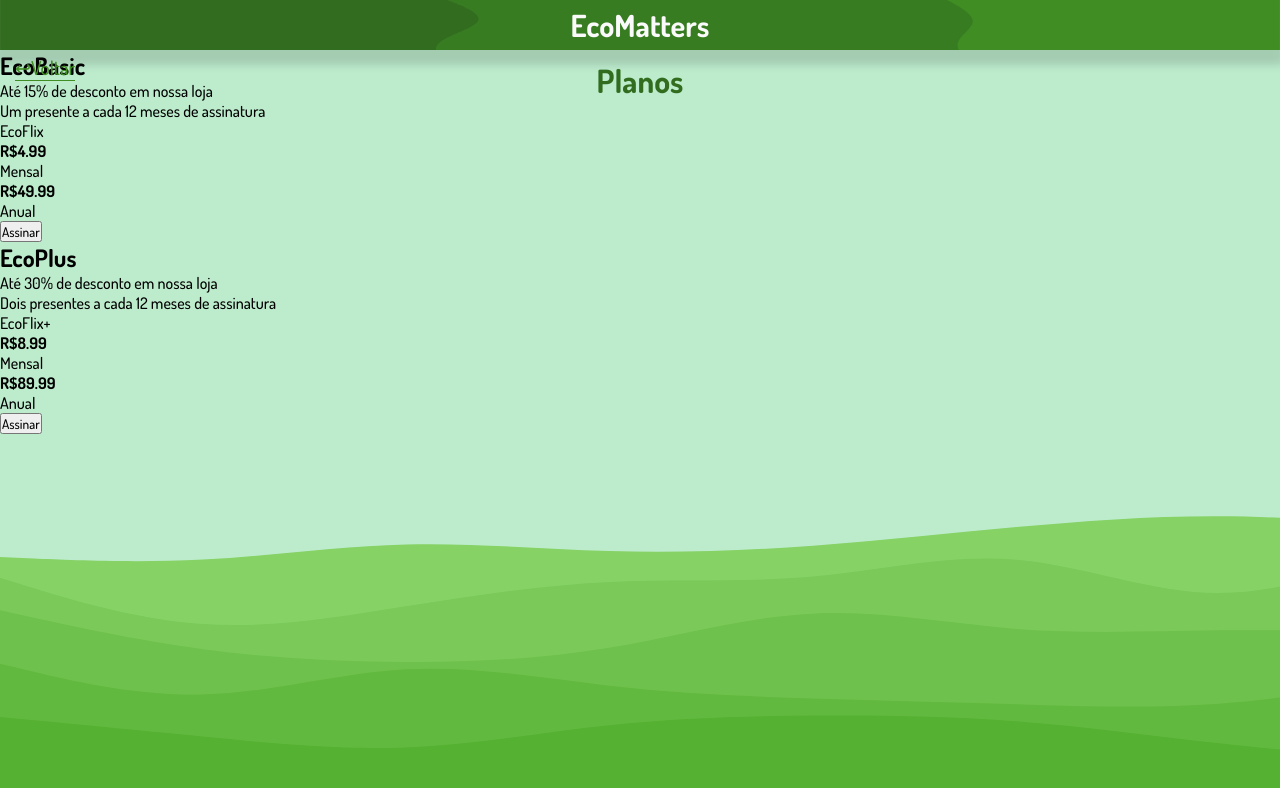
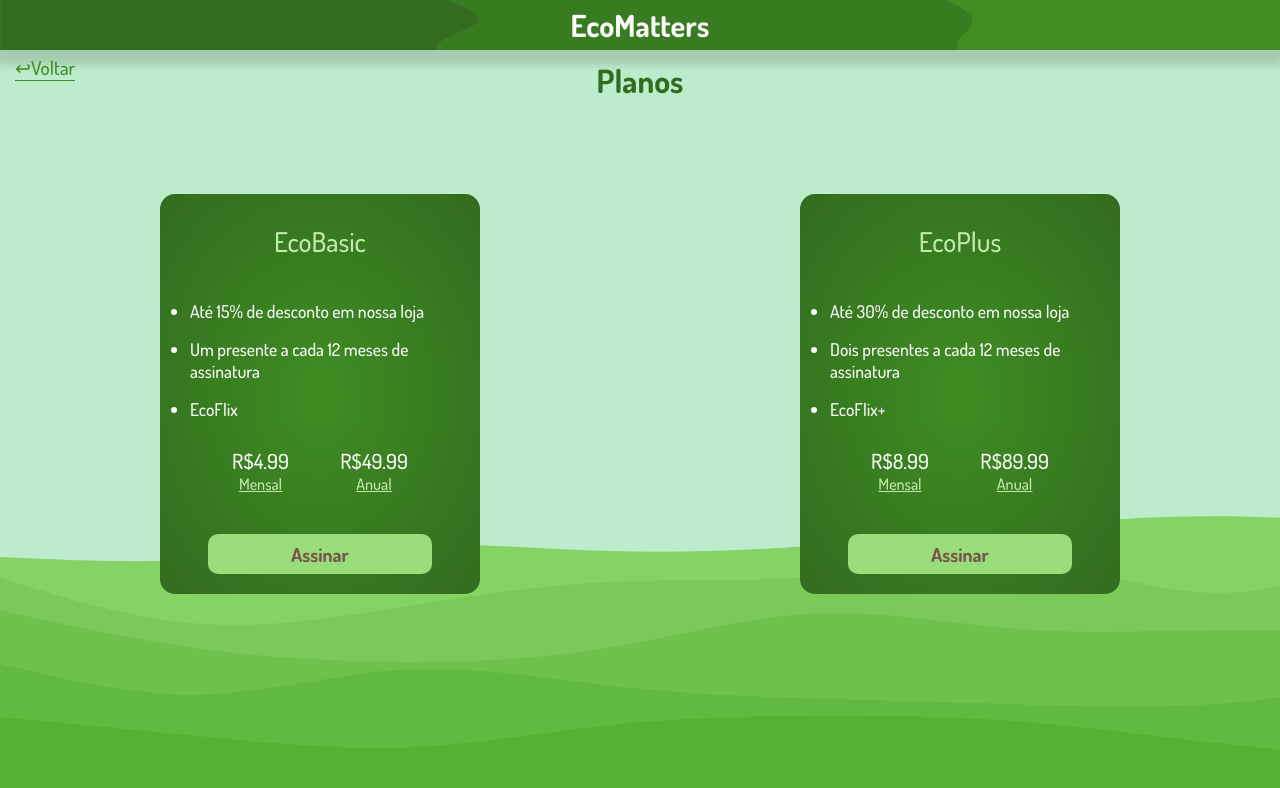
Before and after one commit to matheuslinkdev/ecomatters-react, a React (Vite) app: page /ecomatters-react/planos in a window 1280 px wide. Shown: the top 788 px of the page. Built offline with nearby package versions, Linux system fonts and the light colour scheme.

Commit message:
styles: estilizando planos

```diff
--- a/src/Componentes/Planos/BotaoAssinar/index.jsx
+++ b/src/Componentes/Planos/BotaoAssinar/index.jsx
@@ -1,6 +1,6 @@
 const BotaoAssinar = () => {
   return (
-    <button>Assinar</button>
+    <button className="botao-assinar">Assinar</button>
   )
 }
 
--- a/src/Componentes/Planos/index.jsx
+++ b/src/Componentes/Planos/index.jsx
@@ -7,16 +7,17 @@ const Planos = () => {
   return (
     <main>
       <Voltar rotaDestino="/ecomatters-react/home" />
-      <article>
-        {planos.map((plano, index) => {
-          return (
-            <section key={index}>
+      <article className="planos">
+        {planos.map((plano, index) => (
+          <section key={index} className="card-plano">
+            <div className="conteudo-plano">
               <h2>{plano.nome}</h2>
               <ul>
-                <li>{plano.beneficios[0]}</li>
-                <li>{plano.beneficios[1]}</li>
-                <li>{plano.beneficios[2]}</li>
+                {plano.beneficios.map((beneficio, bIndex) => (
+                  <li key={bIndex}>{beneficio}</li>
+                ))}
               </ul>
+              <section className="precos-planos">
                 <div>
                   <h4>R${plano.precoMensal}</h4>
                   <span>Mensal</span>
@@ -25,10 +26,11 @@ const Planos = () => {
                   <h4>R${plano.precoAnual}</h4>
                   <span>Anual</span>
                 </div>
+              </section>
               <BotaoAssinar />
+            </div>
           </section>
-          );
-        })}
+        ))}
       </article>
     </main>
   );
--- a/src/Componentes/Planos/style.scss
+++ b/src/Componentes/Planos/style.scss
@@ -1 +1,103 @@
 @import "../../styles/variaveis.scss";
+
+.planos {
+  display: flex;
+  flex-wrap: wrap;
+  justify-content: center;
+  align-items: center;
+  margin-top: 15dvh;
+
+  .card-plano {
+    display: flex;
+    flex-direction: column;
+    justify-content: center;
+    align-items: center;
+    width: 320px;
+    max-width: 90%;
+    height: 400px;
+    background-image: radial-gradient($verde-05, $verde-06);
+    border-radius: 15px;
+    margin: 3dvh auto;
+    position: relative;
+    transition: linear 0.6s;
+
+    &:hover {
+      transform: scale(1.1);
+    }
+  }
+
+  .conteudo-plano {
+    display: flex;
+    flex-direction: column;
+    justify-content: center;
+    align-items: center;
+  }
+
+  h2 {
+    position: absolute;
+    top: 30px;
+    color: $verde-01;
+    font-weight: 400;
+    font-size: 1.7rem;
+  }
+
+  ul {
+    position: absolute;
+    top: 90px;
+    margin: auto;
+    left: 30px;
+
+    li {
+      color: $branco;
+      margin: 2dvh auto;
+      font-size: 1.1rem;
+    }
+  }
+
+  .precos-planos {
+    display: flex;
+    justify-content: space-between;
+    align-items: center;
+    position: absolute;
+    bottom: 100px;
+
+    div {
+      margin: auto 2dvw;
+      text-align: center;
+
+      h4 {
+        color: $branco;
+        font-size: 1.3rem;
+        font-weight: 500;
+      }
+
+      span {
+        text-decoration: underline;
+        color: $verde-01;
+      }
+    }
+  }
+
+  .botao-assinar {
+    position: absolute;
+    bottom: 20px;
+
+    width: 70%;
+    height: 40px;
+    background-color: $verde-02;
+    border-radius: 10px;
+    border: 1px solid transparent;
+
+    font-size: 1.2rem;
+    font-weight: 600;
+    color: $marrom;
+    transition: ease-in 0.4s;
+
+    &:hover {
+      cursor: pointer;
+      border: 1px solid $branco;
+      background-color: $preto-verde;
+      color: $verde-01;
+    }
+  }
+}
```
Lines whose indentation alone changed are shown as unchanged.
